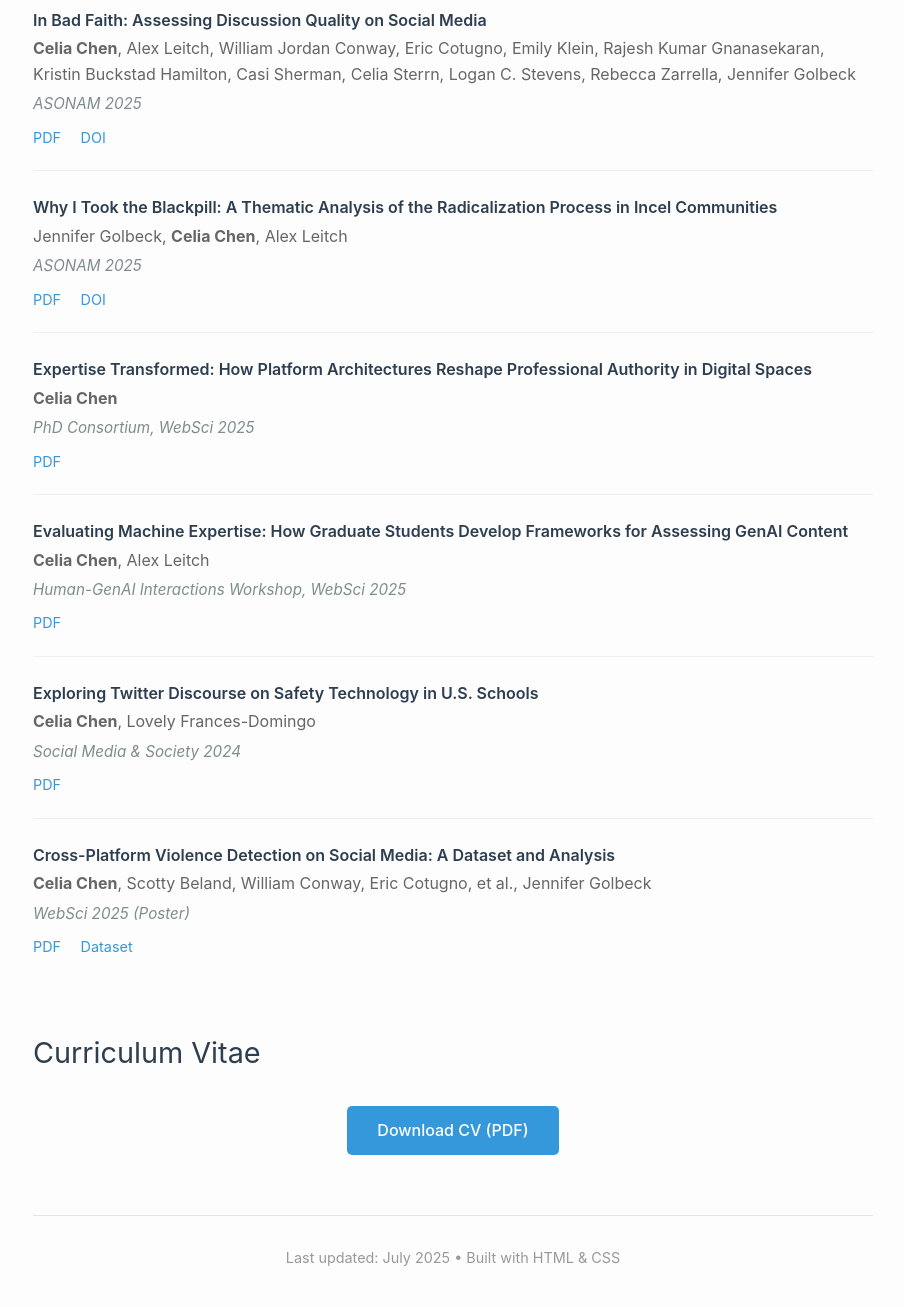
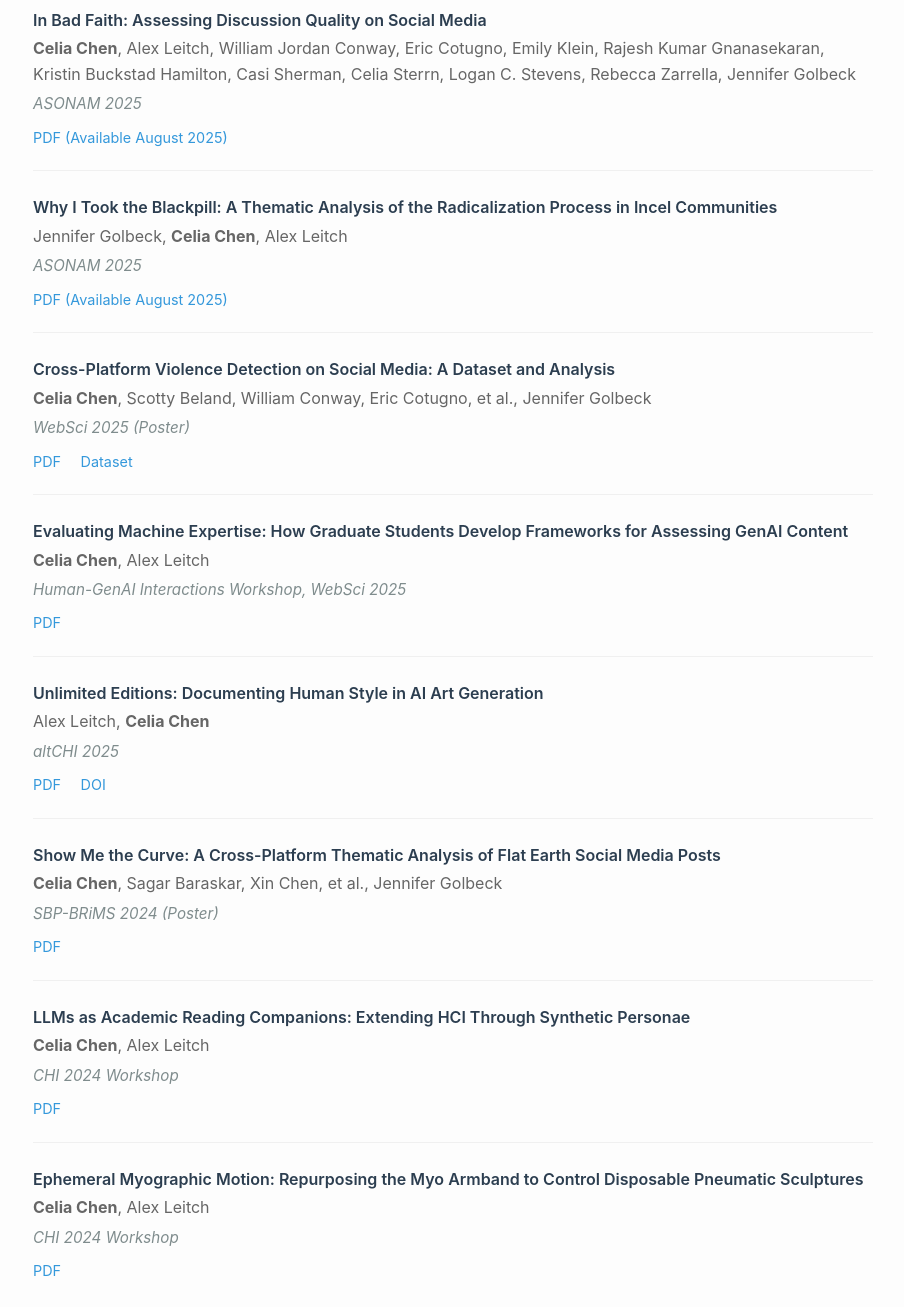
Before and after one commit to clichen99/clichen99.github.io, a plain HTML site: page index.html in a window 1280 px wide. Shown: the part 1820-3127 px from the top of the page, without its empty margins (187-1091 px from the left). Drawn offline with Linux system fonts and the light colour scheme.

Commit message:
Update index.html

```diff
--- a/index.html
+++ b/index.html
@@ -231,7 +231,7 @@
             <div class="contact-info">
                 <a href="mailto:clichen@umd.edu">clichen@umd.edu</a> •
                 <a href="https://ischool.umd.edu/directory/celia-chen/">UMD Profile</a> •
-                <a href="https://scholar.google.com/citations?user=your-id">Google Scholar</a>
+                <a href="https://scholar.google.com/citations?hl=en&user=Q25Rox8AAAAJ">Google Scholar</a>
             </div>
         </header>
 
@@ -277,8 +277,7 @@
                 <div class="pub-authors"><strong>Celia Chen</strong>, Alex Leitch, William Jordan Conway, Eric Cotugno, Emily Klein, Rajesh Kumar Gnanasekaran, Kristin Buckstad Hamilton, Casi Sherman, Celia Sterrn, Logan C. Stevens, Rebecca Zarrella, Jennifer Golbeck</div>
                 <div class="pub-venue">ASONAM 2025</div>
                 <div class="pub-links">
-                    <a href="#">PDF</a>
-                    <a href="#">DOI</a>
+                    <a href="#">PDF (Available August 2025)</a>
                 </div>
             </div>
 
@@ -287,17 +286,17 @@
                 <div class="pub-authors">Jennifer Golbeck, <strong>Celia Chen</strong>, Alex Leitch</div>
                 <div class="pub-venue">ASONAM 2025</div>
                 <div class="pub-links">
-                    <a href="#">PDF</a>
-                    <a href="#">DOI</a>
+                    <a href="#">PDF (Available August 2025)</a>
                 </div>
             </div>
 
             <div class="publication">
-                <div class="pub-title">Expertise Transformed: How Platform Architectures Reshape Professional Authority in Digital Spaces</div>
-                <div class="pub-authors"><strong>Celia Chen</strong></div>
-                <div class="pub-venue">PhD Consortium, WebSci 2025</div>
+                <div class="pub-title">Cross-Platform Violence Detection on Social Media: A Dataset and Analysis</div>
+                <div class="pub-authors"><strong>Celia Chen</strong>, Scotty Beland, William Conway, Eric Cotugno, et al., Jennifer Golbeck</div>
+                <div class="pub-venue">WebSci 2025 (Poster)</div>
                 <div class="pub-links">
-                    <a href="#">PDF</a>
+                    <a href="https://dl.acm.org/doi/pdf/10.1145/3717867.3717877">PDF</a>
+                    <a href="https://dataverse.harvard.edu/dataset.xhtml?persistentId=doi:10.7910/DVN/ANGOX0">Dataset</a>
                 </div>
             </div>
 
@@ -306,26 +305,44 @@
                 <div class="pub-authors"><strong>Celia Chen</strong>, Alex Leitch</div>
                 <div class="pub-venue">Human-GenAI Interactions Workshop, WebSci 2025</div>
                 <div class="pub-links">
-                    <a href="#">PDF</a>
+                    <a href="https://dl.acm.org/doi/pdf/10.1145/3720554.3735861">PDF</a>
                 </div>
             </div>
 
             <div class="publication">
-                <div class="pub-title">Exploring Twitter Discourse on Safety Technology in U.S. Schools</div>
-                <div class="pub-authors"><strong>Celia Chen</strong>, Lovely Frances-Domingo</div>
-                <div class="pub-venue">Social Media & Society 2024</div>
+                <div class="pub-title">Unlimited Editions: Documenting Human Style in AI Art Generation</div>
+                <div class="pub-authors">Alex Leitch, <strong>Celia Chen</strong></div>
+                <div class="pub-venue">altCHI 2025</div>
                 <div class="pub-links">
-                    <a href="#">PDF</a>
+                    <a href="Unlimited_Editions_altchi25.pdf">PDF</a>
+                    <a href="https://dl.acm.org/doi/abs/10.1145/3706599.3716214">DOI</a>
                 </div>
             </div>
 
             <div class="publication">
-                <div class="pub-title">Cross-Platform Violence Detection on Social Media: A Dataset and Analysis</div>
-                <div class="pub-authors"><strong>Celia Chen</strong>, Scotty Beland, William Conway, Eric Cotugno, et al., Jennifer Golbeck</div>
-                <div class="pub-venue">WebSci 2025 (Poster)</div>
+                <div class="pub-title">Show Me the Curve: A Cross-Platform Thematic Analysis of Flat Earth Social Media Posts</div>
+                <div class="pub-authors"><strong>Celia Chen</strong>, Sagar Baraskar, Xin Chen, et al., Jennifer Golbeck</div>
+                <div class="pub-venue">SBP-BRiMS 2024 (Poster)</div>
                 <div class="pub-links">
-                    <a href="#">PDF</a>
-                    <a href="https://dataverse.harvard.edu/dataset.xhtml?persistentId=doi:10.7910/DVN/ANGOX0">Dataset</a>
+                    <a href="https://sbp-brims.org/2024/papers/working-papers/Chen_SBP-BRiMS2024_Final_64.pdf">PDF</a>
+                </div>
+            </div>
+
+            <div class="publication">
+                <div class="pub-title">LLMs as Academic Reading Companions: Extending HCI Through Synthetic Personae</div>
+                <div class="pub-authors"><strong>Celia Chen</strong>, Alex Leitch</div>
+                <div class="pub-venue">CHI 2024 Workshop</div>
+                <div class="pub-links">
+                    <a href="https://arxiv.org/pdf/2403.19506">PDF</a>
+                </div>
+            </div>
+
+            <div class="publication">
+                <div class="pub-title">Ephemeral Myographic Motion: Repurposing the Myo Armband to Control Disposable Pneumatic Sculptures</div>
+                <div class="pub-authors"><strong>Celia Chen</strong>, Alex Leitch</div>
+                <div class="pub-venue">CHI 2024 Workshop</div>
+                <div class="pub-links">
+                    <a href="https://arxiv.org/pdf/2404.08065">PDF</a>
                 </div>
             </div>
         </section>
```
